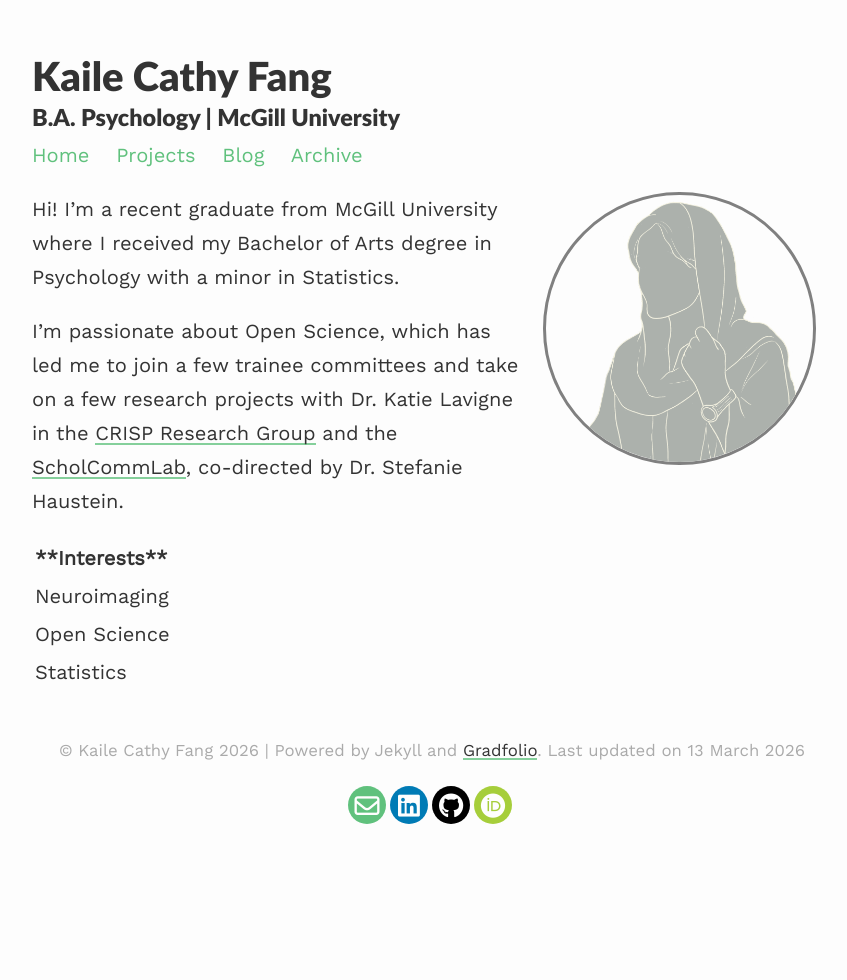
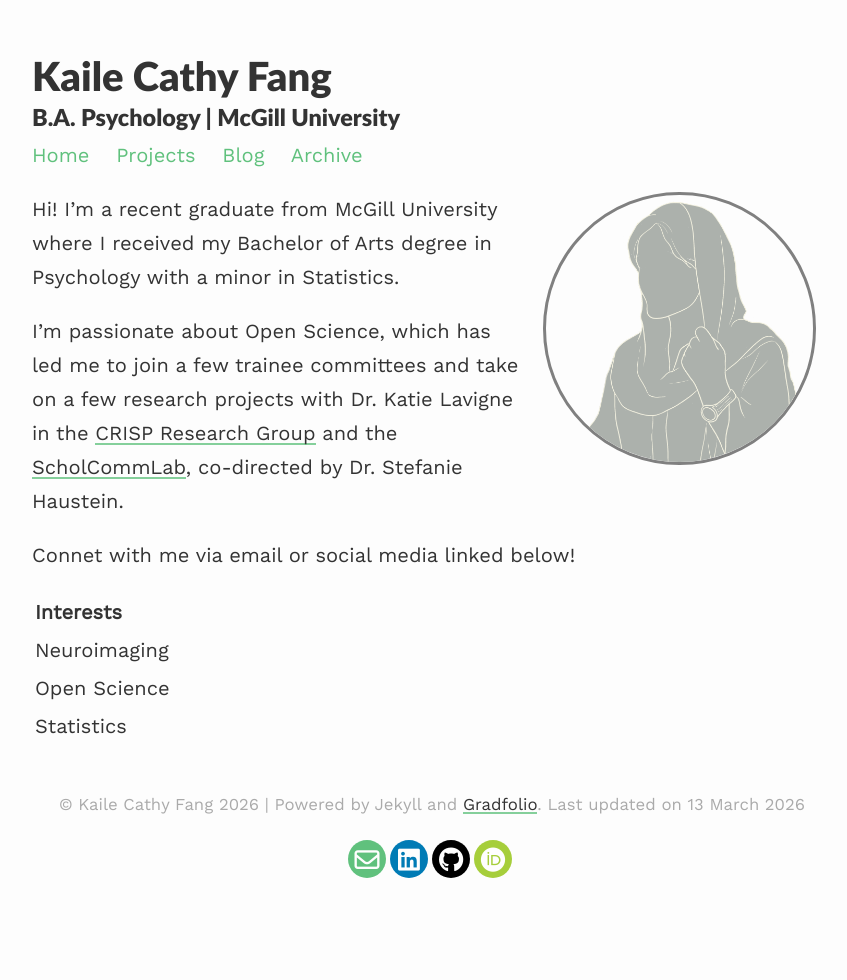
Before and after one commit to fancatfkl/fancatfkl.github.io, a Jekyll site: the page built from index.md, in a window 1280 px wide. Shown: the whole page, without its empty margins (208-1055 px from the left). Built offline with Jekyll 4.4.1, drawn with Linux system fonts in a browser that asks for light colours.

Commit message:
Update contact info and table
updated contact info

```diff
--- a/index.md
+++ b/index.md
@@ -11,10 +11,12 @@ Hi! I'm a recent graduate from McGill University where I received my Bachelor of
 
 I'm passionate about Open Science, which has led me to join a few trainee committees and take on a few research projects with Dr. Katie Lavigne in the [CRISP Research Group]([https://www.crispdouglas.ca]) and the [ScholCommLab]([https://www.scholcommlab.ca]), co-directed by Dr. Stefanie Haustein.
 
+Connet with me via email or social media linked below!
+
 <table border="0" style="width: 100%;">
   <!-- Header Row -->
   <tr>
-    <th style="border: none; text-align: left; font-weight: bold;">**Interests**</th>
+    <th style="border: none; text-align: left; font-weight: bold;">Interests</th>
   </tr>
   <!-- Content Rows -->
   <tr>
```
